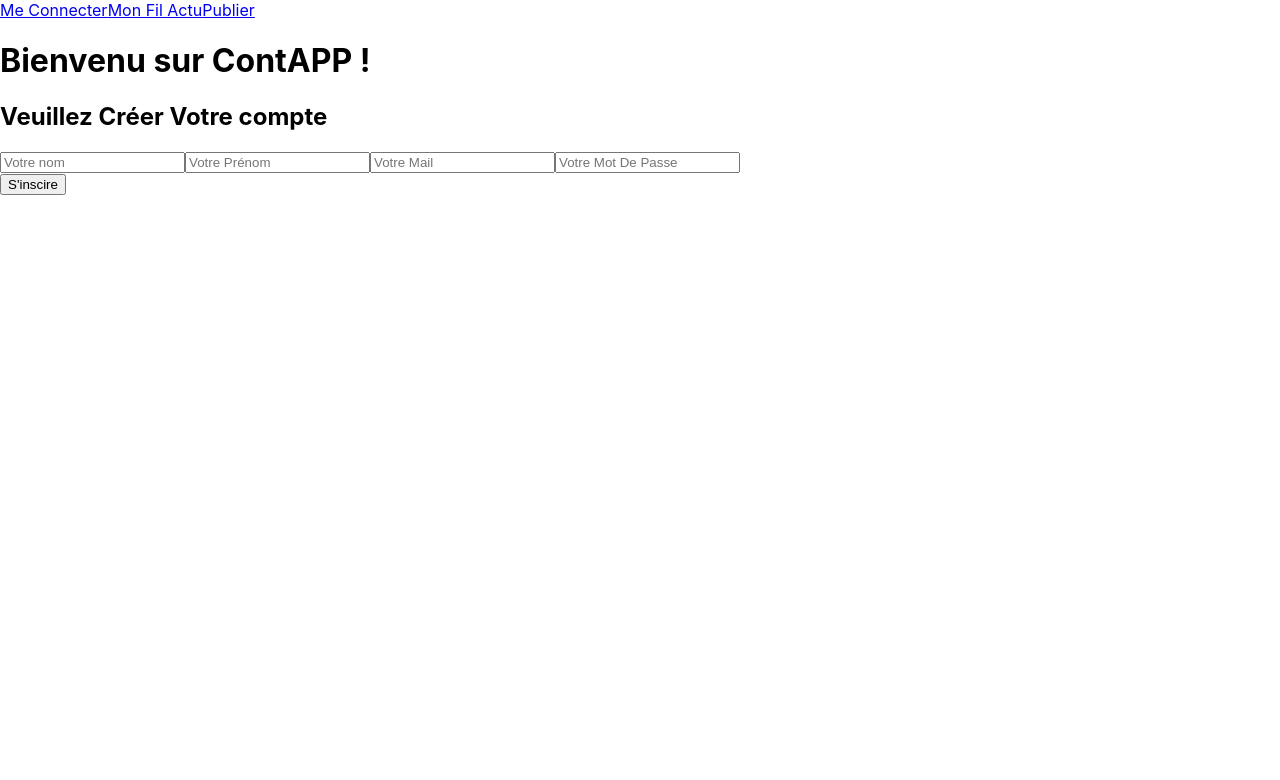
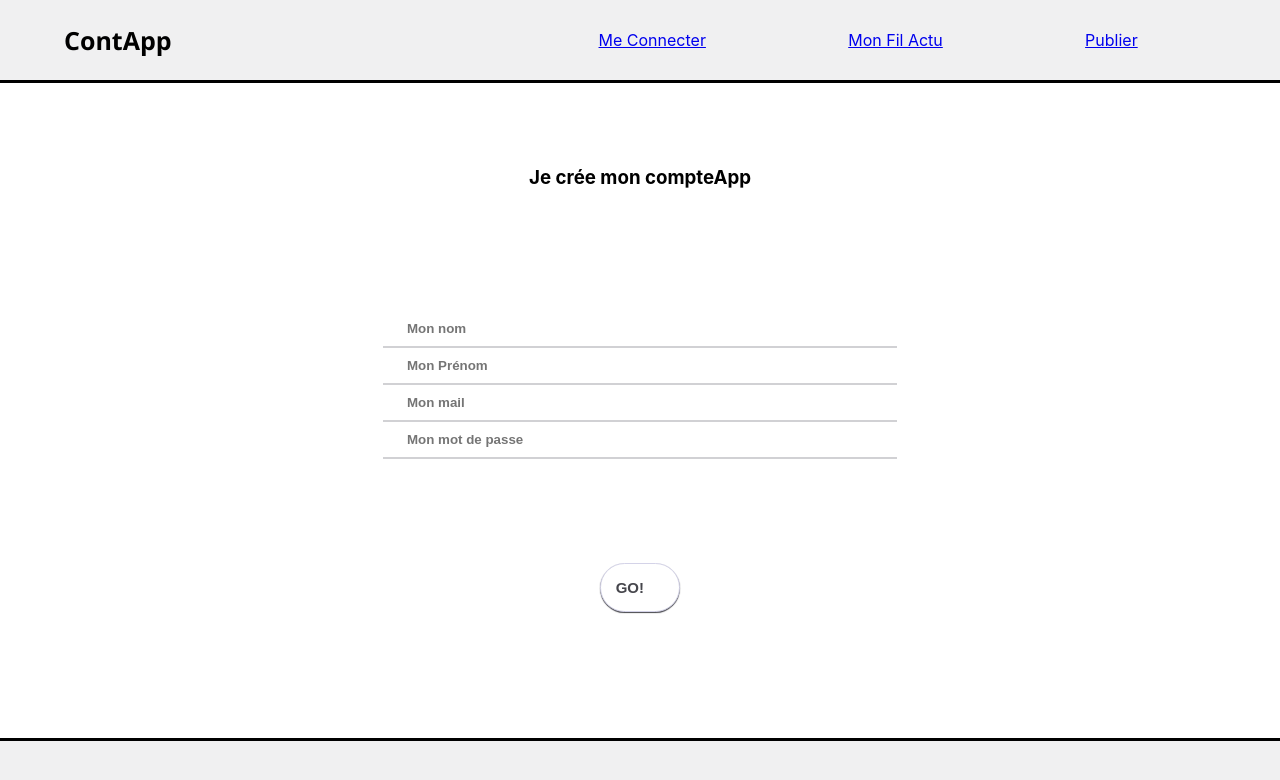
Before and after one commit to EdouardBazillou/ContApp, a React (Create React App) app: page / in a window 1280 px wide. Shown: the top 780 px of the page. Built offline with nearby package versions, Linux system fonts and the light colour scheme.

Commit message:
Update Footer Css Register

```diff
--- a/src/App.css
+++ b/src/App.css
@@ -1,28 +1,112 @@
+/* GENERAL*/
 .App {
   text-align: center;
 }
+.link {
+  text-decoration: none;
+}
+
+/* NAVBAR*/
+.navBar {
+  display: flex;
+  flex-direction: row;
+  align-items: center;
+  justify-content: space-around;
+  height: 10vh;
+  width: 100%;
+  background-color: #f0f0f1;
+  text-decoration: none;
+  color: black;
+}
+.border {
+  background-color: black;
+  height: 3px;
+  width: 100%;
+}
+
+.contAppHome {
+  text-align: start;
+  padding-left: 5%;
+  font-family: "Segoe UI", Tahoma, Geneva, Verdana, sans-serif;
+  font-size: 25px;
+  font-weight: 700;
+  flex-grow: 3;
+}
+
+.ongletConnection {
+  flex-grow: 1;
+  text-decoration: inherit;
+}
+
+.ongletActu {
+  flex-grow: 1;
+  text-decoration: none;
+}
+
+.ongletPublier {
+  flex-grow: 1;
+  text-decoration: none;
+}
+
+/* FORM REGISTER*/
+
+.formBody {
+  display: flex;
+  flex-direction: column;
+  align-items: center;
+  justify-content: center;
+  padding: 5%;
+  min-height: 30vh;
+  min-width: 50vw;
+}
+
+#form {
+  display: flex;
+  flex-direction: column;
+  align-items: center;
+  justify-content: center;
+  padding: 5%;
+  min-height: 30vh;
+  min-width: 50vw;
+}
+
+.input {
+  border: none;
+  border-bottom: 2px solid #d1d1d4;
+  background: none;
+  padding: 10px;
+  padding-left: 24px;
+  font-weight: 700;
+  width: 75%;
+  transition: 0.2s;
+}
+
+.submitFormButton {
+  text-align: center;
+  background: #fff;
+  font-size: 15px;
+  padding: 15px;
+  border-radius: 26px;
+  border: 1px solid #d4d3e8;
+  font-weight: bold;
+  display: flex;
+  align-items: center;
+  min-width: 7%;
+  color: #46464c;
+  box-shadow: 0px 1px 1px #46464c;
+  cursor: pointer;
+  transition: 0.2s;
+}
 
 /* LOGIN FORM - JE ME CONNECTE*/
-
-.screen {
-  position: relative;
-  height: 30vh;
-  width: 20vw;
-  box-shadow: 0px 0px 24px #46464c;
-}
-
-.screenContent {
-  z-index: 1;
-  position: relative;
-  height: 100%;
-}
 
 .containerLogin {
   display: flex;
   align-items: center;
   justify-content: center;
   padding: 5%;
-  min-height: 100vh;
+  min-height: 50vh;
+  min-width: 50vw;
 }
 
 .loginEmailInput {
@@ -53,20 +137,55 @@
   padding-top: 156px;
 }
 
+.submitLogin {
+  display: flex;
+  justify-content: center;
+  align-items: center;
+}
+
 .buttonLoginSubmit {
   background: #fff;
-  font-size: 14px;
+  font-size: 15px;
   margin-top: 30px;
   padding: 16px 20px;
   border-radius: 26px;
   border: 1px solid #d4d3e8;
-  text-transform: uppercase;
-  font-weight: 700;
+  font-weight: bold;
   display: flex;
   align-items: center;
-  width: 60%;
-  color: #4c489d;
-  box-shadow: 0px 2px 2px #5c5696;
+  min-width: 33%;
+  color: #46464c;
+  box-shadow: 0px 1px 1px #46464c;
   cursor: pointer;
   transition: 0.2s;
 }
+
+.buttonLoginText {
+  font-size: small;
+  text-align: center;
+}
+
+/*FOOTER*/
+.myFooter {
+  display: flex;
+  flex-direction: column;
+  flex-wrap: wrap;
+  position: fixed;
+  left: 0;
+  bottom: 0;
+  right: 0;
+}
+
+.borderBottom {
+  background-color: black;
+  height: 3px;
+  width: 100%;
+}
+
+#footerPage {
+  height: 1vh;
+  width: 100%;
+  padding: 2%;
+  background-color: #f0f0f1;
+  color: white;
+}
--- /dev/null
+++ b/src/Assets/Footer.js
@@ -0,0 +1,11 @@
+import React from "react";
+
+function Footer() {
+  return (
+    <div class="myFooter">
+      <div class="borderBottom"></div>
+      <div id="footerPage"></div>
+    </div>
+  );
+}
+export default Footer;
--- a/src/utilisateur/login.js
+++ b/src/utilisateur/login.js
@@ -8,8 +8,6 @@ function Login() {
         </nav>
       </header>
       <div className="containerLogin">
-        <div className="screen">
-          <div className="screenContent">
         <form className="loginForm">
           <div className="dataLoginEmail">
             <input
@@ -27,19 +25,14 @@ function Login() {
               name="password"
             />
           </div>
-              <div>
-                <button
-                  className="buttonLoginSubmit"
-                  placeholder="Se connecter"
-                >
-                  <span className="buttonLoginText">Se connecter</span>
+          <div className="submitLogin">
+            <button className="buttonLoginSubmit" placeholder="Se connecter">
+              <span className="buttonLoginText">Valider</span>
             </button>
           </div>
         </form>
       </div>
     </div>
-      </div>
-    </div>
   );
 }
 export default Login;
--- a/src/utilisateur/register.js
+++ b/src/utilisateur/register.js
@@ -1,5 +1,6 @@
 import { Link } from "react-router-dom";
 import { useEffect, useState } from "react";
+import Footer from "../Assets/Footer";
 
 function Register() {
   const [userList, setUserlist] = useState([]);
@@ -60,46 +61,60 @@ function Register() {
     <div>
       <header>
         <nav>
+          <div className="navBar">
+            <div className="contAppHome">
+              <p>ContApp</p>
+            </div>
+            <div className="ongletConnection">
               <Link to="/Login">Me Connecter</Link>
+            </div>
+            <div className="ongletActu">
               <Link to="/filActu">Mon Fil Actu</Link>
+            </div>
+            <div className="ongletPublier">
               <Link to="/Poster">Publier</Link>
+            </div>
+          </div>
+          <div class="border"></div>
         </nav>
       </header>
-      <h1> Bienvenu sur ContAPP ! </h1>
-
-      <h2>Veuillez Créer Votre compte</h2>
-
+      <div className="formBody">
+        <h3>Je crée mon compteApp</h3>
         <form id="form">
           <input
             type="text"
-          className="inputName"
-          placeholder="Votre nom"
+            className="input"
+            placeholder="Mon nom"
             name="lastname"
             onChange={handleInput}
           />
           <input
             type="text"
-          className="inputFirstName"
-          placeholder="Votre Prénom"
+            className="input"
+            placeholder="Mon Prénom"
             name="firstname"
             onChange={handleInput}
           />
           <input
             type="text"
-          className="inputMail"
-          placeholder="Votre Mail"
+            className="input"
+            placeholder="Mon mail"
             name="email"
             onChange={handleInput}
           />
           <input
             type="text"
-          className="motdepasse"
-          placeholder="Votre Mot De Passe"
+            className="input"
+            placeholder="Mon mot de passe"
             name="password"
             onChange={handleInput}
           />
         </form>
-      <button onClick={addUser}>S'inscire</button>
+        <button className="submitFormButton" onClick={addUser}>
+          GO!
+        </button>
+      </div>
+      <Footer />
     </div>
   );
 }
```
Lines whose indentation alone changed are shown as unchanged.
